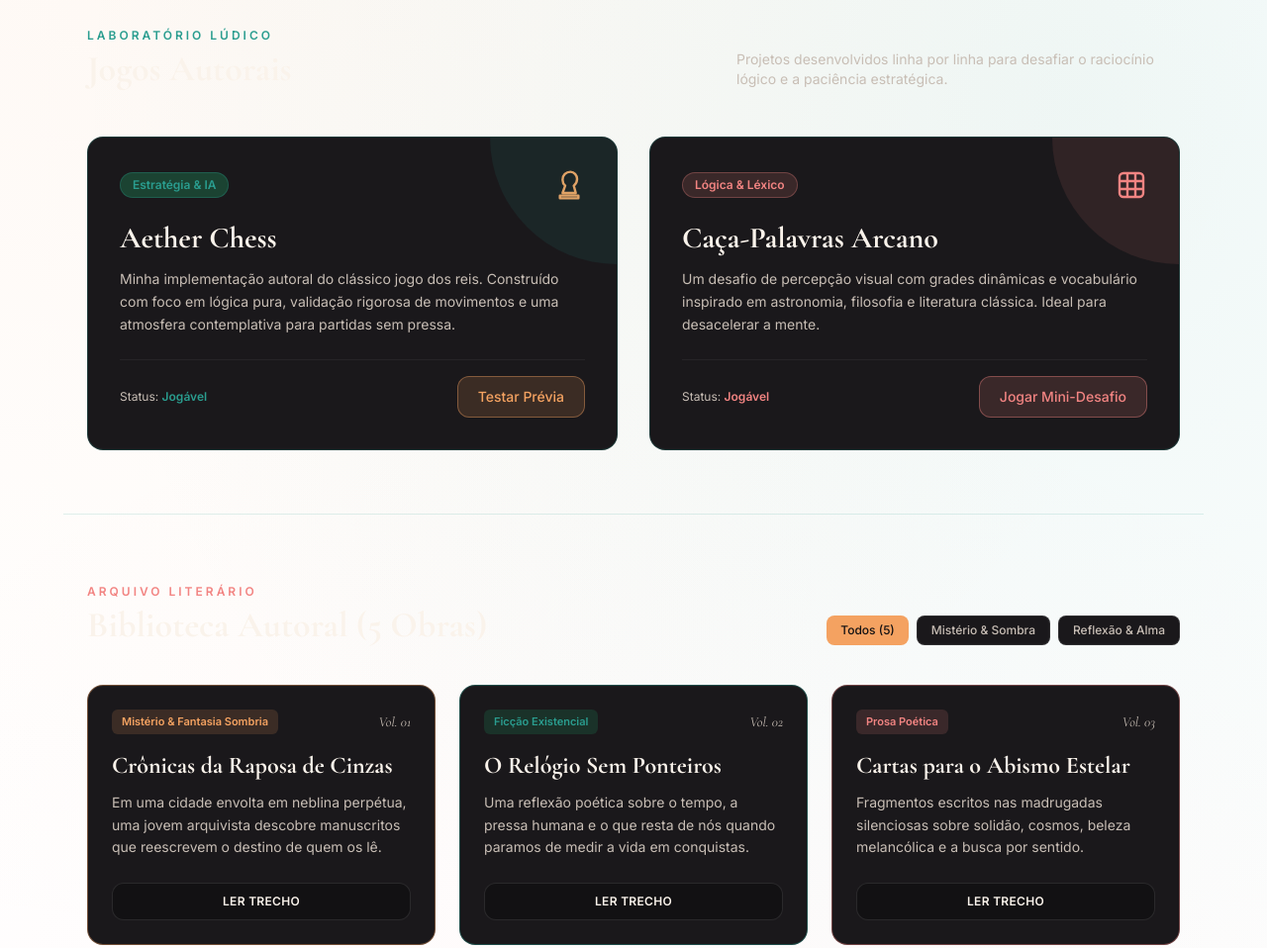
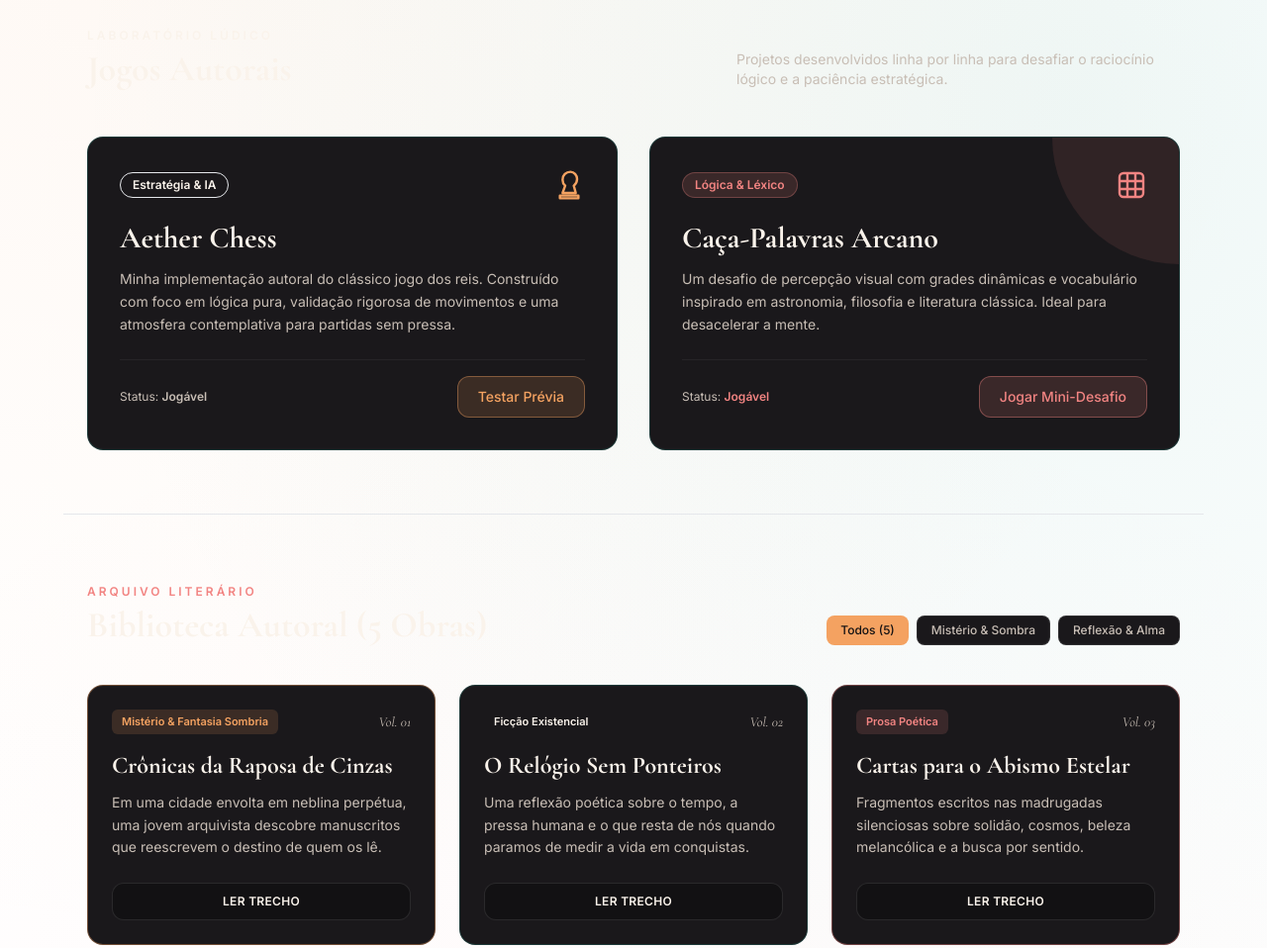
Before and after one commit to barbarastortiroussos-stack/kitsune_games, a plain HTML site: page index.html in a window 1280 px wide. Shown: the part 740-1698 px from the top of the page at 99% size. Drawn offline with nearby package versions, Linux system fonts and the light colour scheme.

Commit message:
Remove emerald colors and change scrollbar thumb color
Removed emerald colors and updated scrollbar thumb color.

```diff
--- a/index.html
+++ b/index.html
@@ -20,8 +20,6 @@
                         charcoal: '#1A181B',
                         foxOrange: '#F4A261',
                         foxSalmon: '#F28482',
-                        emeraldDeep: '#1B4332',
-                        emeraldGlow: '#2A9D8F',
                         creamText: '#FAF3EB',
                         mutedCream: '#C8BEB5'
                     },
@@ -71,7 +69,7 @@
             background: #121113;
         }
         ::-webkit-scrollbar-thumb {
-            background: #2A9D8F;
+            background: #FAF3EB;
             border-radius: 4px;
         }
         ::-webkit-scrollbar-thumb:hover {
```
